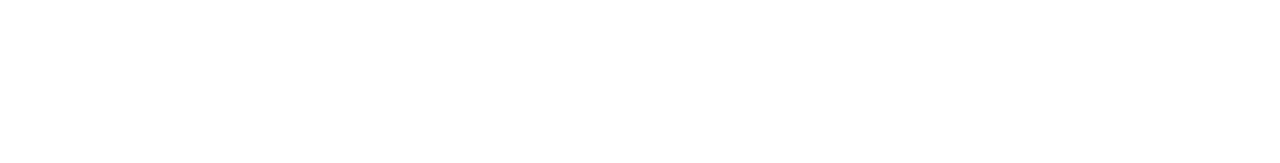
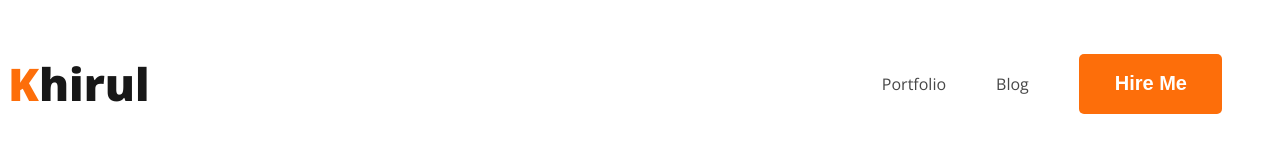
Before and after one commit to KhirulBin/web-developer-portfolio, a plain HTML site: page index.html in a window 1280 px wide. Drawn offline with nearby package versions, Linux system fonts and the light colour scheme.

Commit message:
added nav style

```diff
--- a/index.html
+++ b/index.html
@@ -4,10 +4,22 @@
     <meta charset="UTF-8">
     <meta name="viewport" content="width=device-width, initial-scale=1.0">
     <title>Web developer Portfolio</title>
+    <link rel="stylesheet" href="./styles/blog.css">
+    <link rel="preconnect" href="https://fonts.googleapis.com">
+<link rel="preconnect" href="https://fonts.gstatic.com" crossorigin>
+<link href="https://fonts.googleapis.com/css2?family=Open+Sans:ital,wght@0,300;0,400;0,500;0,700;0,800;1,300;1,400;1,500;1,600;1,700;1,800&display=swap" rel="stylesheet">
 </head>
 <body>
     <header>
-
+        <nav>
+            <h3 class="nav-tittle"><span class="text-primary">K</span>hirul
+            </h3>
+            <ul>
+                <li><a href="Portfolio">Portfolio</a></li>
+                <li><a href="Blog">Blog</a></li>
+                <li><button class="btn-primary">Hire Me</button></li>
+            </ul>
+        </nav>
     </header>
     <main>
 
--- /dev/null
+++ b/styles/blog.css
@@ -0,0 +1,44 @@
+body {
+    font-family: 'Open Sans', sans-serif;
+}
+
+nav {
+    justify-content: space-between;
+    display: flex;
+    align-items: center;
+}
+
+.text-primary {
+    color: #FD6E0A;
+}
+
+.btn-primary {
+    border-radius: 5px;
+    background-color: #FD6E0A;
+    border: none;
+    color: var(--White-Color, #FFF);
+    font-size: 20px;
+    font-weight: 700;
+    padding:18px 35px 19px 36px ;
+}
+
+.nav-tittle {
+    color: #181818;
+    font-size: 45px;
+    font-weight: 800;
+}
+
+nav>ul {
+    display: flex;
+    align-items: center;
+}
+
+nav li {
+    list-style: none;
+    margin-right: 50px;
+}
+
+nav a {
+    text-decoration: none;
+    color: #474747;
+}
```
